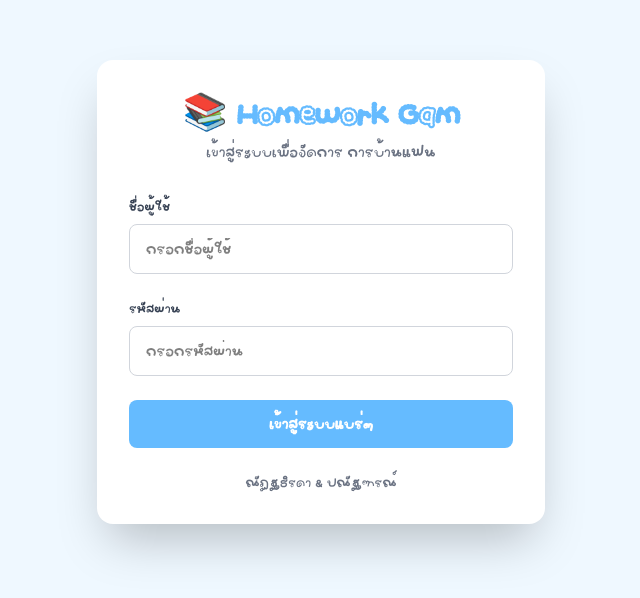
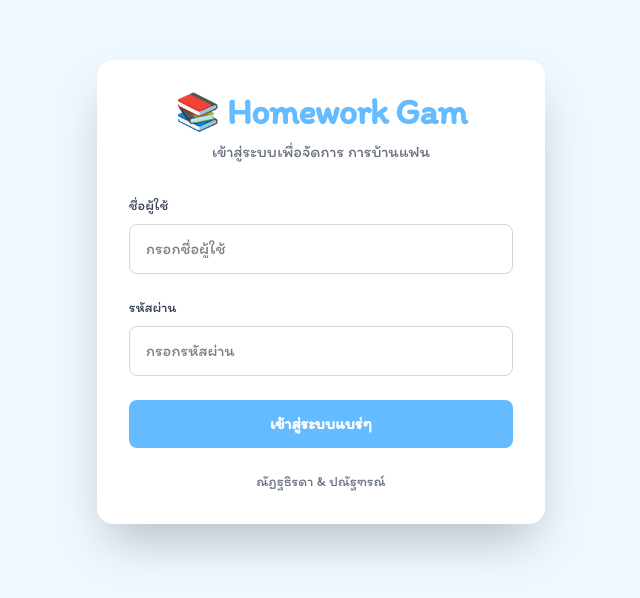
Before and after one commit to panutthon/Four-EverFoundation, a React (Vite) app: page / in a window 1280 px wide. Shown: the part 108-706 px from the top of the page, without its empty margins (319-959 px from the left). Built offline with nearby package versions, Linux system fonts and the light colour scheme.

Commit message:
feat: Implement homework management page with task CRUD, Discord notifications, and global styling enhancements including a new font.

```diff
--- a/src/global.css
+++ b/src/global.css
@@ -13,19 +13,19 @@
 }
 
 @font-face {
-  font-family: "SaSom";
-  src: url("./assets/fonts/KMSaSomDemo.ttf") format("truetype");
+  font-family: "Itim-Regular";
+  src: url("./assets/fonts/Itim-Regular.ttf") format("truetype");
   font-weight: normal;
   font-style: normal;
 }
 
 @layer base {
   * {
-    font-family: "SaSom";
+    font-family: "Itim-Regular";
   }
 
   .font-english {
-    font-family: "Inter", system-ui, -apple-system, sans-serif;
+    font-family: "Itim-Regular";
   }
 
   body {
--- a/src/pages/HomeworkPage.tsx
+++ b/src/pages/HomeworkPage.tsx
@@ -423,18 +423,18 @@ const HomeworkPage = () => {
             </div>
           </div>
           <div className="bg-pastel-yellow/10 border-2 border-pastel-yellow rounded-lg p-4 text-center">
-            <div className="text-3xl font-bold text-pastel-yellow">
+            <div className="text-3xl font-bold text-yellow-400 dark:text-yellow-400">
               {stats.pending}
             </div>
-            <div className="text-sm text-pastel-yellow font-medium mt-1">
+            <div className="text-sm text-yellow-400 dark:text-yellow-400 font-medium mt-1">
               รอดำเนินการ
             </div>
           </div>
           <div className="bg-pastel-green/10 border-2 border-pastel-green rounded-lg p-4 text-center">
-            <div className="text-3xl font-bold text-pastel-green">
+            <div className="text-3xl font-bold text-green-400 dark:text-green-400">
               {stats.done}
             </div>
-            <div className="text-sm text-pastel-green font-medium mt-1">
+            <div className="text-sm text-green-400 dark:text-green-400 font-medium mt-1">
               เสร็จสิ้น
             </div>
           </div>
```
Also changed, not shown: src/assets/fonts/Itim-Regular.ttf (added).
